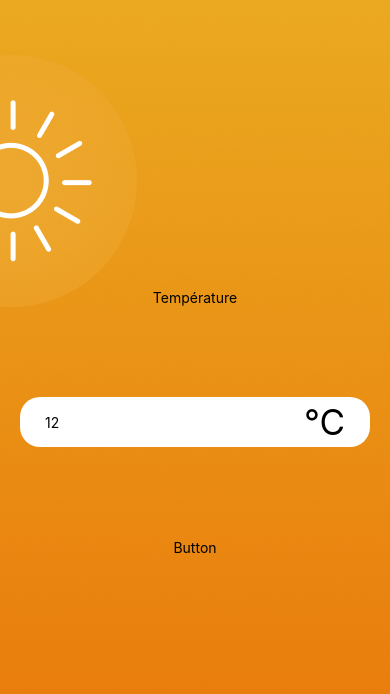
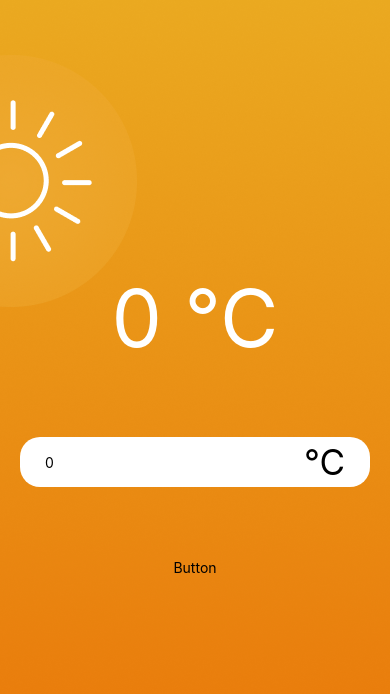
Before and after one commit to esperantkela/react-native-convertApp, a React Native app: screen / in a window 390 px wide. Shown: the top 694 px of the page. Built offline with nearby package versions, Linux system fonts and the light colour scheme.

Commit message:
feature(temperature): display temperature

```diff
--- a/App.js
+++ b/App.js
@@ -1,15 +1,25 @@
 import { styles } from "./app.style";
 import { ImageBackground, View, Text } from "react-native";
 import hotBg from "./assets/hot.png";
-import { InputTemperature } from "./components/InputTemperature";
+import { InputTemperature } from "./components/InputTemperature/InputTemperature";
+import { TemperatureDisplay } from "./components/TemperatureDisplay/TemperatureDisplay";
+import { useState } from "react";
+import { DEFAULT_TEMEPERATURE } from "./constant";
+import { DEFAULT_UNIT } from "./constant";
 export default function App() {
+  const [inputValue, setInputValue] = useState(DEFAULT_TEMEPERATURE);
+  const [currentUnit, setCurrentUnit] = useState(DEFAULT_UNIT);
+  console.log(inputValue);
+  const onChangeText = (value) => {};
+
   return (
     <ImageBackground source={hotBg} style={styles.container}>
       <View style={styles.workspace}>
-        <View>
-          <Text>Température</Text>
-        </View>
-        <InputTemperature defaulValue={"12"} />
+        <TemperatureDisplay value={inputValue} unit={currentUnit} />
+        <InputTemperature
+          onChangeText={setInputValue}
+          defaulValue={DEFAULT_TEMEPERATURE}
+        />
         <View>
           <Text>Button</Text>
         </View>
--- a/components/InputTemperature.jsx
+++ b/components/InputTemperature/InputTemperature.jsx
@@ -1,7 +1,7 @@
 import { Text, TextInput, View } from "react-native";
 import { styles } from "./InputTemperature.style";
 
-export function InputTemperature({ defaulValue }) {
+export function InputTemperature({ defaulValue, onChangeText }) {
   return (
     <View style={styles.container}>
       <TextInput
@@ -10,6 +10,7 @@ export function InputTemperature({ defaulValue }) {
         keyboardType="numeric"
         maxLength={4}
         defaultValue={defaulValue}
+        onChangeText={onChangeText}
       />
 
       <Text style={styles.unit}>°C</Text>
--- /dev/null
+++ b/components/TemperatureDisplay/TemperatureDisplay.jsx
@@ -0,0 +1,10 @@
+import { Text } from "react-native";
+import { styles } from "./TemperatureDisplay.style";
+
+export function TemperatureDisplay({ value, unit }) {
+  return (
+    <Text style={styles.text}>
+      {value} {unit}
+    </Text>
+  );
+}
--- /dev/null
+++ b/components/TemperatureDisplay/TemperatureDisplay.style.js
@@ -0,0 +1,10 @@
+import { StyleSheet } from "react-native";
+
+const styles = StyleSheet.create({
+  text: {
+    fontSize: 80,
+    color: "white",
+  },
+});
+
+export { styles };
--- /dev/null
+++ b/constant.js
@@ -0,0 +1,7 @@
+export const DEFAULT_TEMEPERATURE = "0";
+
+export const UNITS = {
+  celcius: "°C",
+  faranheit: "°F",
+};
+export const DEFAULT_UNIT = UNITS.celcius;
```
Also changed, not shown: components/InputTemperature/InputTemperature.style.js (renamed from components/InputTemperature.style.js).
